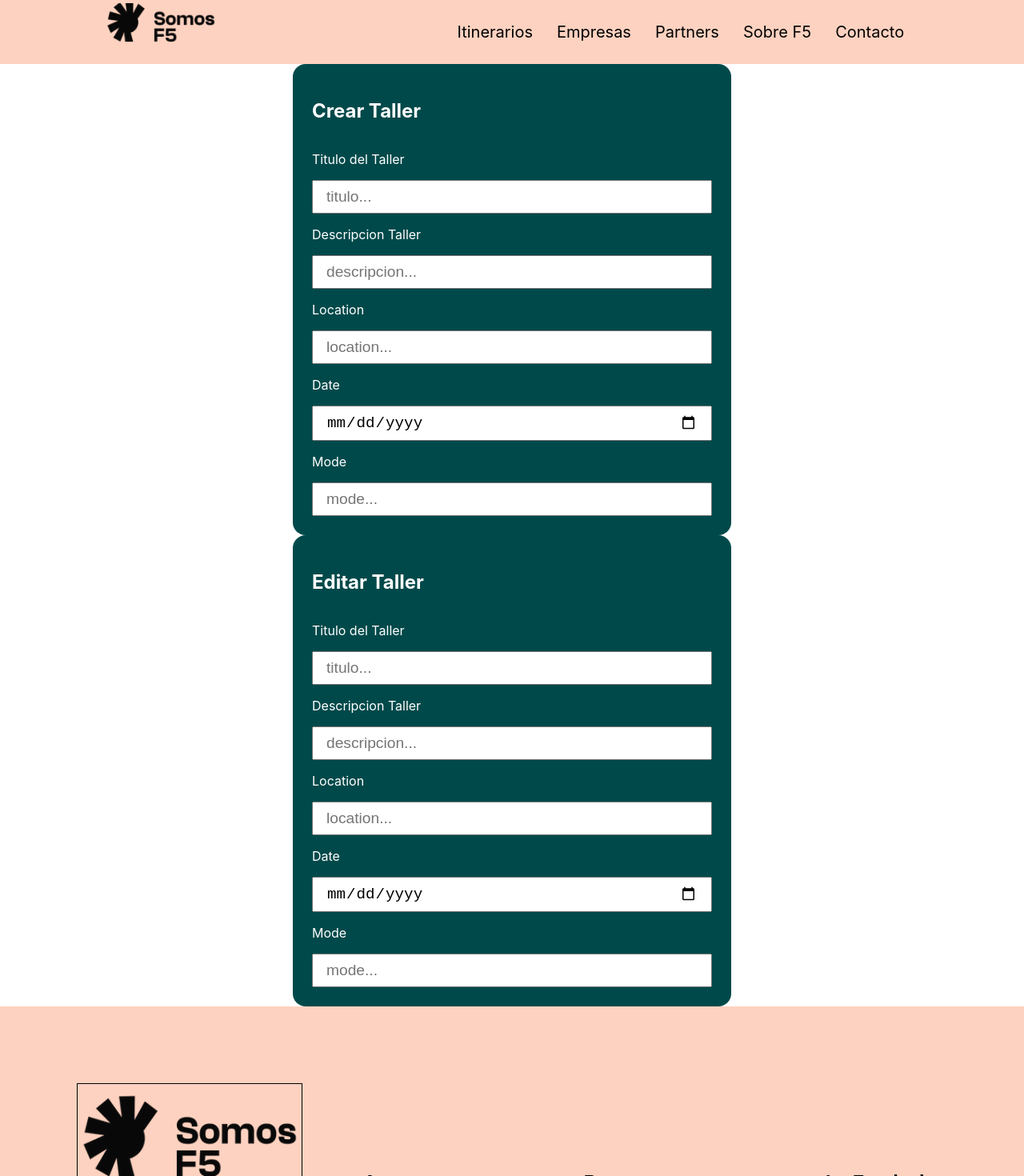
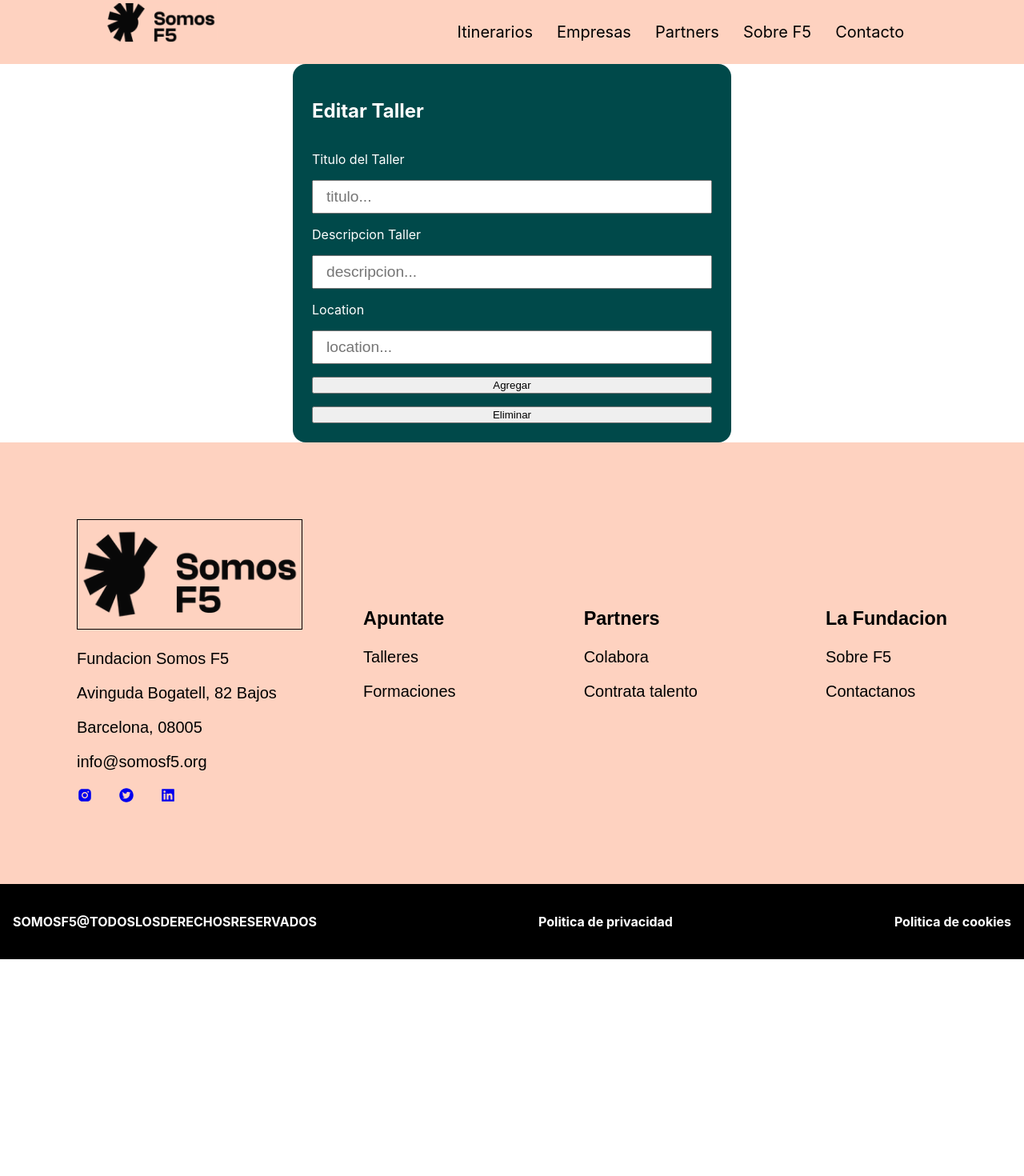
Before and after one commit to mihaelagheorghiu10/TalleresSomosF5, a React (Create React App) app: page /adminPage in a window 1280 px wide. Shown: the top 1470 px of the page at 80% size. After the commit the page ends 1199 px from the top, so only its background shows below. Built offline with nearby package versions, Linux system fonts and the light colour scheme.

Commit message:
function adminPage

```diff
--- a/src/page/AdminPage/AdminPage.jsx
+++ b/src/page/AdminPage/AdminPage.jsx
@@ -1,15 +1,58 @@
-import React from 'react'
+// import React from 'react'
 import style from './adminPage.module.css'
 import Navbar from '../../components/navbar/Navbar'
 import Footer from '../../components/Footer/Footer'
 // import ReactDOM from "react-dom";
+import React, { useState } from 'react'
+import './adminPage.module.css'
 
 function AdminPage() {
+  const [data, setData] = useState([])
+  const [titulo, setTitulo] = useState([])
+  const [description, setDescription] = useState('')
+  const [location, setLocation] = useState('')
+
+  const handleTituloChange = (event) => {
+    setTitulo(event.target.value)
+  }
+
+  const handleDescriptionChange = (event) => {
+    setDescription(event.target.value)
+  }
+  const handleLocationChange = (event) => {
+    setLocation(event.target.value)
+  }
+
+  const handleSubmit = (event) => {
+    event.preventDefault()
+
+    // Crear un nuevo objeto de usuario con los datos ingresados
+    const newUser = {
+      id: Date.now(),
+      title: titulo,
+      description: description,
+      location: location,
+    }
+
+    // Agregar el nuevo usuario al estado de datos
+    setTitulo([...titulo, newUser])
+
+    // Limpiar los campos del formulario
+    setTitulo('')
+    setDescription('')
+  }
+
+  const handleDelete = (id) => {
+    // Filtrar los usuarios para excluir el usuario con el ID proporcionado
+    const updatedData = data.filter((user) => user.id !== id)
+    setData(updatedData)
+  }
+
   return (
     <div>
       <Navbar />
       <div className={style.adminPageConteiner}>
-        <form className={style.formCreate}>
+        {/*  <form className={style.formCreate}>
        <h2>Crear Taller</h2>
        <label>Titulo del Taller</label>
        <input type="text" placeholder="titulo..."></input>
@@ -21,28 +64,53 @@ function AdminPage() {
        <input type="date" placeholder="Date..."></input>
        <label>Mode</label>
        <input type="text" placeholder="mode..."></input>
-        </form>
+     </form> */}
+        <form onSubmit={handleSubmit}>
           <edit className={style.editCreate}>
             <h2>Editar Taller</h2>
             <label>Titulo del Taller</label>
-          <input type="text" placeholder="titulo..."></input>
+            <input
+              type="text"
+              placeholder="titulo..."
+              value={titulo}
+              onChange={handleTituloChange}
+            ></input>
             <label>Descripcion Taller</label>
-          <input type="text" placeholder="descripcion..."></input>
+            <input
+              type="text"
+              placeholder="descripcion..."
+              value={description}
+              onChange={handleDescriptionChange}
+            ></input>
             <label>Location</label>
-          <input type="text" placeholder="location..."></input>
-          <label>Date</label>
+            <input
+              type="text"
+              placeholder="location..."
+              value={location}
+              onChange={handleLocationChange}
+            ></input>
+            {/* <label>Date</label>
     <input type="date" placeholder="Date..."></input>
     <label>Mode</label>
-          <input type="text" placeholder="mode..."></input>
+    <input type="text" placeholder="mode..."></input>  */}
+            <button type="submit">Agregar</button>
+            {data.map((user) => (
+              <tr key={user.id}>
+                ,<td>{user.titulo}</td>,<td>{user.description}</td>,
+                <td>{user.location}</td>
+              </tr>
+            ))}
+            <button onClick="handleDelete(user.id)">Eliminar</button>
           </edit>
+        </form>
       </div>
-
       <Footer />
     </div>
   )
 }
 
-export default AdminPage
+{
+  /* export default AdminPage
 
 /* class App extends React.Component {
     constructor(props) {
@@ -63,7 +131,14 @@ export default AdminPage
         </div>
       );
     }
+  } */
 }
 
-  const rootElement = document.getElementById("root");
+{
+  /*  const rootElement = document.getElementById("root");
   ReactDOM.render(<App />, rootElement); */
+  /*  import React, { useState } from 'react';
+  import './App.css'; */
+}
+
+export default AdminPage
```
Lines whose indentation alone changed are shown as unchanged.
